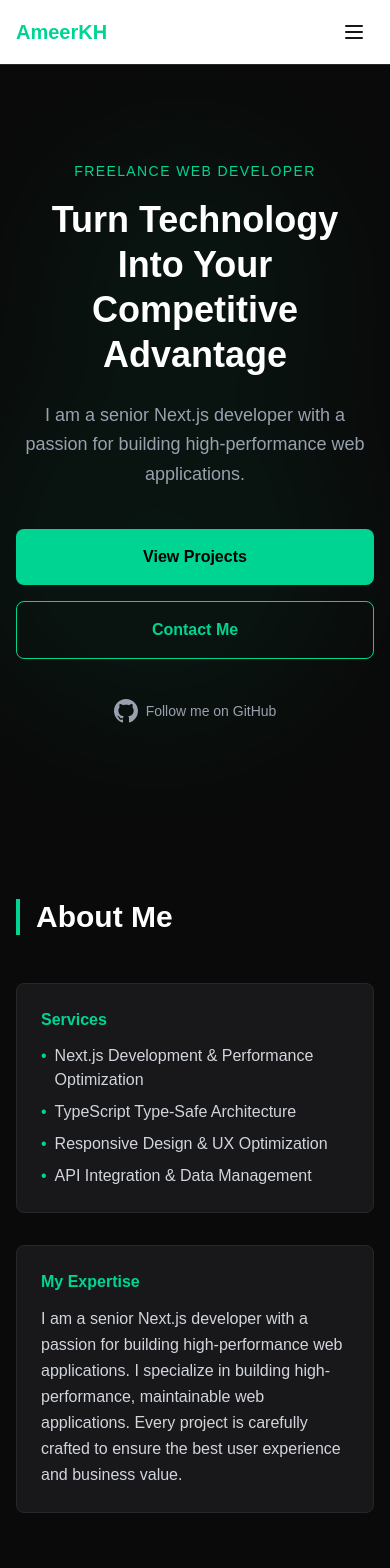
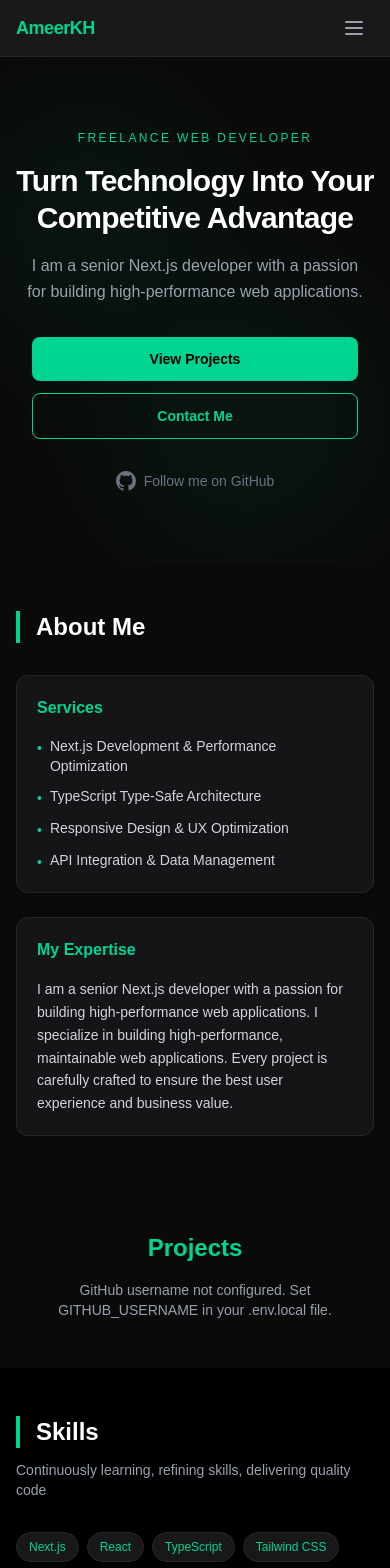
Before and after one commit to AmeerAlkholany/portfolio, a Next.js app: page / in a window 390 px wide. Shown: the top 1568 px of the page. Built offline with nearby package versions, Linux system fonts and the light colour scheme.

Commit message:
fix: make all components fully responsive across devices

```diff
--- a/app/components/about.tsx
+++ b/app/components/about.tsx
@@ -3,33 +3,33 @@ import { siteConfig } from "@/lib/site-config";
 
 export default function About() {
   return (
-    <section id="about" className="py-20 bg-[#0a0a0a]">
-      <div className="max-w-4xl mx-auto px-4">
-        <ScrollReveal className="mb-12">
-          <h2 className="text-3xl md:text-4xl font-bold text-white mb-6 border-l-4 border-emerald-400 pl-4">
+    <section id="about" className="py-12 sm:py-16 md:py-20 bg-[#0a0a0a]">
+      <div className="max-w-4xl mx-auto px-4 sm:px-6">
+        <ScrollReveal className="mb-8 sm:mb-10">
+          <h2 className="text-2xl sm:text-3xl md:text-4xl font-bold text-white mb-6 border-l-4 border-emerald-400 pl-4">
             About Me
           </h2>
         </ScrollReveal>
 
-        <div className="grid md:grid-cols-2 gap-8">
+        <div className="grid grid-cols-1 md:grid-cols-2 gap-6 sm:gap-8">
           <ScrollReveal delay={0.1}>
-            <div className="bg-zinc-900 rounded-lg p-6 border border-zinc-800">
-              <h3 className="text-emerald-400 font-semibold mb-3">Services</h3>
-              <ul className="space-y-2 text-gray-300">
-                <li className="flex items-start gap-2">
-                  <span className="text-emerald-400">•</span>
+            <div className="bg-zinc-900/80 rounded-xl p-5 sm:p-6 md:p-7 border border-zinc-800 hover:border-zinc-700 transition-colors">
+              <h3 className="text-emerald-400 font-semibold mb-4 text-base sm:text-lg">Services</h3>
+              <ul className="space-y-2.5 text-sm sm:text-base">
+                <li className="flex items-start gap-2 text-gray-300">
+                  <span className="text-emerald-400 mt-0.5 flex-shrink-0">•</span>
                   <span>Next.js Development & Performance Optimization</span>
                 </li>
-                <li className="flex items-start gap-2">
-                  <span className="text-emerald-400">•</span>
+                <li className="flex items-start gap-2 text-gray-300">
+                  <span className="text-emerald-400 mt-0.5 flex-shrink-0">•</span>
                   <span>TypeScript Type-Safe Architecture</span>
                 </li>
-                <li className="flex items-start gap-2">
-                  <span className="text-emerald-400">•</span>
+                <li className="flex items-start gap-2 text-gray-300">
+                  <span className="text-emerald-400 mt-0.5 flex-shrink-0">•</span>
                   <span>Responsive Design & UX Optimization</span>
                 </li>
-                <li className="flex items-start gap-2">
-                  <span className="text-emerald-400">•</span>
+                <li className="flex items-start gap-2 text-gray-300">
+                  <span className="text-emerald-400 mt-0.5 flex-shrink-0">•</span>
                   <span>API Integration & Data Management</span>
                 </li>
               </ul>
@@ -37,9 +37,9 @@ export default function About() {
           </ScrollReveal>
 
           <ScrollReveal delay={0.2}>
-            <div className="bg-zinc-900 rounded-lg p-6 border border-zinc-800">
-              <h3 className="text-emerald-400 font-semibold mb-3">My Expertise</h3>
-              <p className="text-gray-300 leading-relaxed">
+            <div className="bg-zinc-900/80 rounded-xl p-5 sm:p-6 md:p-7 border border-zinc-800 hover:border-zinc-700 transition-colors">
+              <h3 className="text-emerald-400 font-semibold mb-4 text-base sm:text-lg">My Expertise</h3>
+              <p className="text-gray-300 leading-relaxed text-sm sm:text-base">
                 {siteConfig.bio} I specialize in building high-performance, maintainable web applications.
                 Every project is carefully crafted to ensure the best user experience and business value.
               </p>
--- a/app/components/hero.tsx
+++ b/app/components/hero.tsx
@@ -9,19 +9,19 @@ const containerVariants = {
   visible: {
     opacity: 1,
     transition: {
-      staggerChildren: 0.2,
-      delayChildren: 0.3,
+      staggerChildren: 0.15,
+      delayChildren: 0.2,
     },
   },
 };
 
 const itemVariants = {
-  hidden: { y: 20, opacity: 0 },
+  hidden: { y: 24, opacity: 0 },
   visible: {
     y: 0,
     opacity: 1,
     transition: {
-      duration: 0.6,
+      duration: 0.5,
       ease: [0.25, 0.1, 0.25, 1] as const,
     },
   },
@@ -29,53 +29,53 @@ const itemVariants = {
 
 export default function Hero() {
   return (
-    <section className="relative py-24 md:py-32 bg-[#0a0a0a] overflow-hidden">
+    <section className="relative min-h-[60vh] sm:min-h-[70vh] md:min-h-[80vh] flex items-center justify-center bg-[#0a0a0a] overflow-hidden">
       {/* Subtle background decoration */}
-      <div className="absolute inset-0 opacity-5">
-        <div className="absolute top-20 left-10 w-72 h-72 bg-emerald-400 rounded-full blur-3xl" />
-        <div className="absolute bottom-20 right-10 w-96 h-96 bg-emerald-400 rounded-full blur-3xl" />
+      <div className="absolute inset-0 opacity-5 pointer-events-none">
+        <div className="absolute top-10 -left-10 w-64 h-64 sm:w-96 sm:h-96 bg-emerald-400 rounded-full blur-3xl" />
+        <div className="absolute bottom-0 right-0 w-72 h-72 sm:w-[28rem] sm:h-[28rem] bg-emerald-400 rounded-full blur-3xl" />
       </div>
 
       <motion.div
-        className="relative max-w-4xl mx-auto px-4 text-center"
+        className="relative z-10 max-w-4xl mx-auto px-4 sm:px-6 py-16 sm:py-20 md:py-24 text-center"
         variants={containerVariants}
         initial="hidden"
         animate="visible"
       >
         <motion.p
           variants={itemVariants}
-          className="text-emerald-400 font-medium text-sm md:text-base uppercase tracking-widest mb-4"
+          className="text-emerald-400 font-medium text-xs sm:text-sm uppercase tracking-[0.2em] mb-4"
         >
           {siteConfig.title}
         </motion.p>
 
         <motion.h1
           variants={itemVariants}
-          className="text-4xl md:text-5xl lg:text-6xl font-bold text-white mb-6 leading-tight"
+          className="text-3xl sm:text-4xl md:text-5xl lg:text-6xl font-extrabold text-white mb-4 sm:mb-6 leading-tight tracking-tight"
         >
           Turn Technology Into Your Competitive Advantage
         </motion.h1>
 
         <motion.p
           variants={itemVariants}
-          className="text-lg md:text-xl text-gray-400 mb-10 max-w-2xl mx-auto leading-relaxed"
+          className="text-base sm:text-lg md:text-xl text-gray-400 mb-8 sm:mb-10 max-w-2xl mx-auto leading-relaxed px-2"
         >
           {siteConfig.bio}
         </motion.p>
 
         <motion.div
           variants={itemVariants}
-          className="flex flex-col sm:flex-row gap-4 justify-center"
+          className="flex flex-col sm:flex-row gap-3 sm:gap-4 justify-center px-4"
         >
           <Link
             href="#projects"
-            className="px-8 py-4 bg-emerald-400 text-black font-semibold rounded-lg hover:bg-emerald-500 transition-colors duration-200 focus:outline-none focus:ring-2 focus:ring-emerald-400 focus:ring-offset-2 focus:ring-offset-black"
+            className="px-6 py-3 sm:px-8 sm:py-4 bg-emerald-400 text-black font-semibold rounded-lg hover:bg-emerald-500 active:bg-emerald-600 transition-colors duration-200 text-sm sm:text-base focus:outline-none focus:ring-2 focus:ring-emerald-400 focus:ring-offset-2 focus:ring-offset-black"
           >
             View Projects
           </Link>
           <Link
             href="#contact"
-            className="px-8 py-4 border border-emerald-400 text-emerald-400 font-semibold rounded-lg hover:bg-emerald-400 hover:text-black transition-all duration-200 focus:outline-none focus:ring-2 focus:ring-emerald-400 focus:ring-offset-2 focus:ring-offset-black"
+            className="px-6 py-3 sm:px-8 sm:py-4 border border-emerald-400 text-emerald-400 font-semibold rounded-lg hover:bg-emerald-400 hover:text-black active:bg-emerald-500 transition-all duration-200 text-sm sm:text-base focus:outline-none focus:ring-2 focus:ring-emerald-400 focus:ring-offset-2 focus:ring-offset-black"
           >
             Contact Me
           </Link>
@@ -83,23 +83,23 @@ export default function Hero() {
 
         <motion.div
           variants={itemVariants}
-          className="mt-10 flex justify-center"
+          className="mt-8 sm:mt-10 flex justify-center"
         >
           <a
             href={siteConfig.github}
             target="_blank"
             rel="noopener noreferrer"
-            className="text-gray-400 hover:text-emerald-400 transition-colors duration-200 flex items-center gap-2"
+            className="text-gray-500 hover:text-emerald-400 transition-colors duration-200 flex items-center gap-2 text-sm focus:outline-none focus:text-emerald-400"
             aria-label="GitHub Profile"
           >
             <svg
-              className="w-6 h-6"
+              className="w-5 h-5 sm:w-6 sm:h-6"
               viewBox="0 0 24 24"
               fill="currentColor"
             >
               <path d="M12 0C5.37 0 0 5.37 0 12c0 5.31 3.435 9.795 8.205 11.385.6.105.825-.255.825-.57 0-.285-.015-1.23-.015-2.235-3.015.555-3.795-.735-4.035-1.41-.135-.345-.72-1.41-1.23-1.695-.42-.225-1.02-.78-.015-.795.945-.015 1.62.87 1.845 1.23 1.08 1.815 2.805 1.305 3.495.99.105-.78.42-1.305.765-1.605-2.67-.3-5.46-1.335-5.46-5.925 0-1.305.465-2.385 1.23-3.225-.12-.3-.54-1.53.12-3.18 0 0 1.005-.315 3.3 1.23.96-.27 1.98-.405 3-.405s2.04.135 3 .405c2.295-1.56 3.3-1.23 3.3-1.23.66 1.65.24 2.88.12 3.18.765.84 1.23 1.905 1.23 3.225 0 4.605-2.805 5.625-5.475 5.925.435.375.81 1.095.81 2.22 0 1.605-.015 2.895-.015 3.3 0 .315.225.69.825.57A12.02 12.02 0 0024 12c0-6.63-5.37-12-12-12z" />
             </svg>
-            <span className="text-sm">Follow me on GitHub</span>
+            <span>Follow me on GitHub</span>
           </a>
         </motion.div>
       </motion.div>
--- a/app/components/navbar.tsx
+++ b/app/components/navbar.tsx
@@ -15,35 +15,66 @@ export default function Navbar() {
   const [open, setOpen] = useState(false);
 
   return (
-    <nav className="bg-background border-b border-zinc-800" aria-label="Main navigation">
-      <div className="max-w-7xl mx-auto px-4 sm:px-6 lg:px-8 flex items-center justify-between h-16">
+    <nav
+      className="sticky top-0 z-50 bg-black/90 backdrop-blur-md border-b border-zinc-800"
+      aria-label="Main navigation"
+    >
+      <div className="max-w-7xl mx-auto px-4 sm:px-6 lg:px-8">
+        <div className="flex items-center justify-between h-14 sm:h-16">
+          {/* Logo */}
           <div className="flex-shrink-0">
-          <Link href="/" className="text-emerald-400 font-semibold text-xl" aria-label="Home">AmeerKH</Link>
+            <Link
+              href="/"
+              className="text-emerald-400 font-bold text-lg sm:text-xl tracking-tight hover:text-emerald-300 transition-colors"
+              aria-label="Home"
+            >
+              AmeerKH
+            </Link>
           </div>
-        <div className="hidden md:block">
-          <div className="ml-10 flex items-baseline space-x-4">
+
+          {/* Desktop Nav */}
+          <div className="hidden md:flex items-center space-x-1">
             {navLinks.map((link) => (
-              <Link key={link.href} href={link.href} className="text-foreground hover:text-emerald-400 px-3 py-2 rounded-md text-sm font-medium" aria-current="page">
+              <Link
+                key={link.href}
+                href={link.href}
+                className="text-gray-300 hover:text-emerald-400 px-3 py-2 rounded-md text-sm font-medium transition-colors focus:outline-none focus:ring-2 focus:ring-emerald-400 focus:ring-offset-2 focus:ring-offset-black"
+              >
                 {link.label}
               </Link>
             ))}
           </div>
-        </div>
+
+          {/* Mobile hamburger */}
           <div className="md:hidden">
             <button
               type="button"
-            className="inline-flex items-center justify-center p-2 rounded-md text-foreground hover:text-emerald-400 focus:outline-none focus:ring-2 focus:ring-offset-2 focus:ring-offset-background focus:ring-emerald-400"
+              className="inline-flex items-center justify-center p-2 rounded-md text-gray-400 hover:text-emerald-400 hover:bg-zinc-800 focus:outline-none focus:ring-2 focus:ring-inset focus:ring-emerald-400 transition-colors"
               aria-controls="mobile-menu"
               aria-expanded={open}
               onClick={() => setOpen(!open)}
             >
-            <svg className="block h-6 w-6" xmlns="http://www.w3.org/2000/svg" fill="none" viewBox="0 0 24 24" stroke="currentColor" aria-hidden="true">
-              <path strokeLinecap="round" strokeLinejoin="round" strokeWidth={2} d={open ? "M6 18L18 6M6 6l12 12" : "M4 6h16M4 12h16M4 18h16"} />
+              <span className="sr-only">Open main menu</span>
+              <svg
+                className="block h-6 w-6"
+                xmlns="http://www.w3.org/2000/svg"
+                fill="none"
+                viewBox="0 0 24 24"
+                stroke="currentColor"
+                aria-hidden="true"
+              >
+                {open ? (
+                  <path strokeLinecap="round" strokeLinejoin="round" strokeWidth={2} d="M6 18L18 6M6 6l12 12" />
+                ) : (
+                  <path strokeLinecap="round" strokeLinejoin="round" strokeWidth={2} d="M4 6h16M4 12h16M4 18h16" />
+                )}
               </svg>
             </button>
           </div>
         </div>
+      </div>
 
+      {/* Mobile menu */}
       <AnimatePresence>
         {open && (
           <motion.div
@@ -51,12 +82,17 @@ export default function Navbar() {
             initial={{ height: 0, opacity: 0 }}
             animate={{ height: "auto", opacity: 1 }}
             exit={{ height: 0, opacity: 0 }}
-            transition={{ duration: 0.3 }}
-            className="md:hidden pb-4 bg-background"
+            transition={{ duration: 0.25, ease: "easeInOut" }}
+            className="md:hidden bg-black border-b border-zinc-800 overflow-hidden"
           >
-            <div className="flex flex-col space-y-1 px-2 sm:px-3">
+            <div className="px-4 py-3 space-y-1">
               {navLinks.map((link) => (
-                <Link key={link.href} href={link.href} className="block text-foreground hover:text-emerald-400 py-2 px-3 rounded-md text-base" onClick={() => setOpen(false)}>
+                <Link
+                  key={link.href}
+                  href={link.href}
+                  className="block text-gray-300 hover:text-emerald-400 hover:bg-zinc-800 px-3 py-3 rounded-md text-base font-medium transition-colors"
+                  onClick={() => setOpen(false)}
+                >
                   {link.label}
                 </Link>
               ))}
--- a/app/components/projects-section.tsx
+++ b/app/components/projects-section.tsx
@@ -8,10 +8,10 @@ export default async function ProjectsSection() {
 
   if (!username) {
     return (
-      <section id="projects" className="py-16 bg-[#0a0a0a] text-white" aria-label="Projects">
-        <div className="max-w-4xl mx-auto px-4 text-center">
-          <h2 className="text-3xl font-bold mb-6 text-emerald-400">Projects</h2>
-          <p className="text-gray-400">
+      <section id="projects" className="py-12 sm:py-16 md:py-20 bg-[#0a0a0a] text-white" aria-label="Projects">
+        <div className="max-w-4xl mx-auto px-4 sm:px-6 text-center">
+          <h2 className="text-2xl sm:text-3xl font-bold mb-4 sm:mb-6 text-emerald-400">Projects</h2>
+          <p className="text-gray-400 text-sm sm:text-base px-4">
             GitHub username not configured. Set GITHUB_USERNAME in your .env.local file.
           </p>
         </div>
@@ -21,22 +21,22 @@ export default async function ProjectsSection() {
 
   if (repos.length === 0) {
     return (
-      <section id="projects" className="py-16 bg-[#0a0a0a] text-white" aria-label="Projects">
-        <div className="max-w-4xl mx-auto px-4 text-center">
-          <h2 className="text-3xl font-bold mb-6 text-emerald-400">Projects</h2>
-          <p className="text-gray-400">No public repositories found.</p>
+      <section id="projects" className="py-12 sm:py-16 md:py-20 bg-[#0a0a0a] text-white" aria-label="Projects">
+        <div className="max-w-4xl mx-auto px-4 sm:px-6 text-center">
+          <h2 className="text-2xl sm:text-3xl font-bold mb-4 sm:mb-6 text-emerald-400">Projects</h2>
+          <p className="text-gray-400 text-sm sm:text-base">No public repositories found.</p>
         </div>
       </section>
     );
   }
 
   return (
-    <section id="projects" className="py-16 bg-[#0a0a0a] text-white" aria-label="Projects">
-      <div className="max-w-4xl mx-auto px-4">
-        <h2 className="text-3xl font-bold mb-8 text-emerald-400 border-l-4 border-emerald-400 pl-4">
+    <section id="projects" className="py-12 sm:py-16 md:py-20 bg-[#0a0a0a] text-white" aria-label="Projects">
+      <div className="max-w-4xl mx-auto px-4 sm:px-6">
+        <h2 className="text-2xl sm:text-3xl md:text-4xl font-bold mb-6 sm:mb-8 text-emerald-400 border-l-4 border-emerald-400 pl-4">
           Projects
         </h2>
-        <div className="grid grid-cols-1 md:grid-cols-2 gap-6">
+        <div className="grid grid-cols-1 sm:grid-cols-2 gap-4 sm:gap-6">
           {repos.map((repo) => (
             <ProjectCard
               key={repo.id}
@@ -48,12 +48,12 @@ export default async function ProjectsSection() {
             />
           ))}
         </div>
-        <div className="mt-10 text-center">
+        <div className="mt-8 sm:mt-10 text-center">
           <a
             href={siteConfig.github}
             target="_blank"
             rel="noopener noreferrer"
-            className="inline-flex items-center gap-2 px-6 py-3 bg-emerald-400 text-black font-semibold rounded-lg hover:bg-emerald-500 transition-colors focus:outline-none focus:ring-2 focus:ring-emerald-400 focus:ring-offset-2 focus:ring-offset-[#0a0a0a]"
+            className="inline-flex items-center gap-2 px-5 py-2.5 sm:px-6 sm:py-3 bg-emerald-400 text-black font-semibold rounded-lg hover:bg-emerald-500 active:bg-emerald-600 transition-colors text-sm sm:text-base focus:outline-none focus:ring-2 focus:ring-emerald-400 focus:ring-offset-2 focus:ring-offset-[#0a0a0a]"
           >
             View all on GitHub
             <svg className="w-4 h-4" fill="none" viewBox="0 0 24 24" stroke="currentColor">
--- a/app/components/skills.tsx
+++ b/app/components/skills.tsx
@@ -6,17 +6,17 @@ import ScrollReveal from "./scroll-reveal";
 
 export default function Skills() {
   return (
-    <section id="skills" className="py-20 bg-black">
-      <div className="max-w-4xl mx-auto px-4">
-        <ScrollReveal className="mb-12">
-          <h2 className="text-3xl md:text-4xl font-bold text-white mb-4 border-l-4 border-emerald-400 pl-4">
+    <section id="skills" className="py-12 sm:py-16 md:py-20 bg-black">
+      <div className="max-w-4xl mx-auto px-4 sm:px-6">
+        <ScrollReveal className="mb-8 sm:mb-12">
+          <h2 className="text-2xl sm:text-3xl md:text-4xl font-bold text-white mb-3 sm:mb-4 border-l-4 border-emerald-400 pl-4">
             Skills
           </h2>
-          <p className="text-gray-400">Continuously learning, refining skills, delivering quality code</p>
+          <p className="text-gray-400 text-sm sm:text-base">Continuously learning, refining skills, delivering quality code</p>
         </ScrollReveal>
 
         <ScrollReveal delay={0.1}>
-          <div className="flex flex-wrap gap-3">
+          <div className="flex flex-wrap gap-2 sm:gap-3">
             {defaultSkills.map((skill, index) => (
               <motion.span
                 key={skill}
@@ -31,7 +31,7 @@ export default function Skills() {
                   scale: 1.05,
                   backgroundColor: "rgba(52, 211, 153, 0.2)",
                 }}
-                className="px-4 py-2 bg-zinc-900 text-emerald-400 rounded-full text-sm font-medium border border-zinc-800 hover:border-emerald-400/50 transition-colors cursor-default"
+                className="px-3 py-1.5 sm:px-4 sm:py-2 bg-zinc-900 text-emerald-400 rounded-full text-xs sm:text-sm font-medium border border-zinc-800 hover:border-emerald-400/50 transition-colors cursor-default"
               >
                 {skill}
               </motion.span>
```
Also changed, not shown: app/components/contact.tsx (+15 -15 lines), app/components/footer.tsx (+7 -7 lines), app/components/project-card.tsx (+21 -10 lines). Lines whose indentation alone changed are shown as unchanged.
